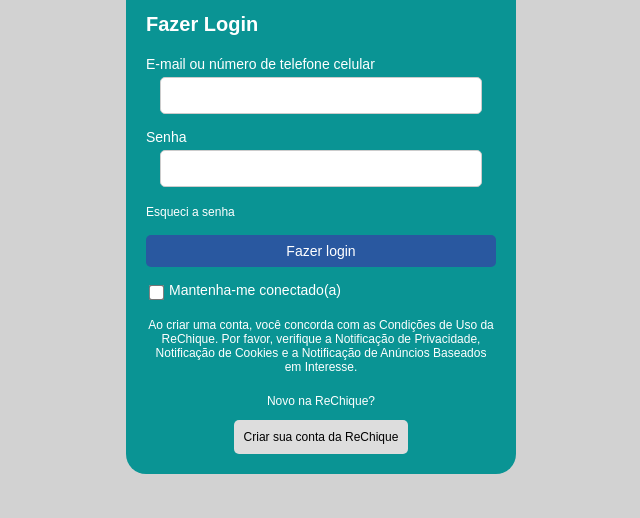
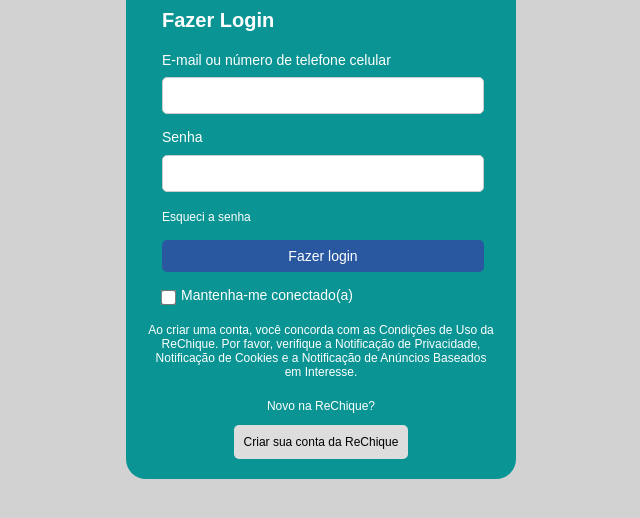
Before and after one commit to YasmimDev/Re-Chique, a plain HTML site: page User/login.html in a window 1280 px wide. Shown: the part 282-800 px from the top of the page, without its empty margins (319-959 px from the left). Drawn offline with Linux system fonts and the light colour scheme.

Commit message:
Ajsute nos componentes de login

```diff
--- a/User/login.html
+++ b/User/login.html
@@ -15,17 +15,17 @@
             </div>
             <div class="form-group">
                 <h2>Fazer Login</h2>
-                <label for="email">E-mail ou número de telefone celular</label>
+                <label class="email">E-mail ou número de telefone celular</label>
                 <input type="text" id="email" name="email" required>
             </div>
 
             <div class="form-group">
-                <label for="password">Senha</label>
+                <label class="password">Senha</label>
                 <input type="password" id="password" name="password" required>
             </div>
 
             <div class="form-group">
-                <a href="#">Esqueci a senha</a>
+                <a id= "esc" href="#">Esqueci a senha</a>
             </div>
 
             <div class="form-group">
--- a/User/style.css
+++ b/User/style.css
@@ -33,12 +33,21 @@ body {
 
 h2 {
     margin-bottom: 20px;
+    margin-left: 1rem;
 }
 
 .form-group {
     margin-bottom: 15px;
     text-align: left;
     color: white;
+}
+
+.email, .password {
+    margin-left: 1rem;
+}
+
+#esc{
+    margin-left: 1rem;
 }
 
 label {
@@ -51,17 +60,16 @@ label {
 .checkbox input[type="checkbox"] {
     transform: scale(1.2);
     margin-right: 6px;
+    margin-left: 1rem;
 }
 
 input[type="text"], input[type="password"] {
-    width: calc(100% - 20px);
+    width: calc(120% - 20%);
     padding: 10px;
-    margin-top: 5px;
+    margin-top: 0.3rem;
     border: 1px solid #ccc;
     border-radius: 5px;
-    display: block;
-    margin-left: auto;
-    margin-right: auto;
+    margin-left: 1rem;
 }
 
 input[type="submit"] {
@@ -71,7 +79,10 @@ input[type="submit"] {
     border: none;
     border-radius: 5px;
     cursor: pointer;
-    width: 100%;
+    width: 92%;
+    margin-left: 1rem;
+
+
 }
 /*
 input[type="submit"]:hover {
```
